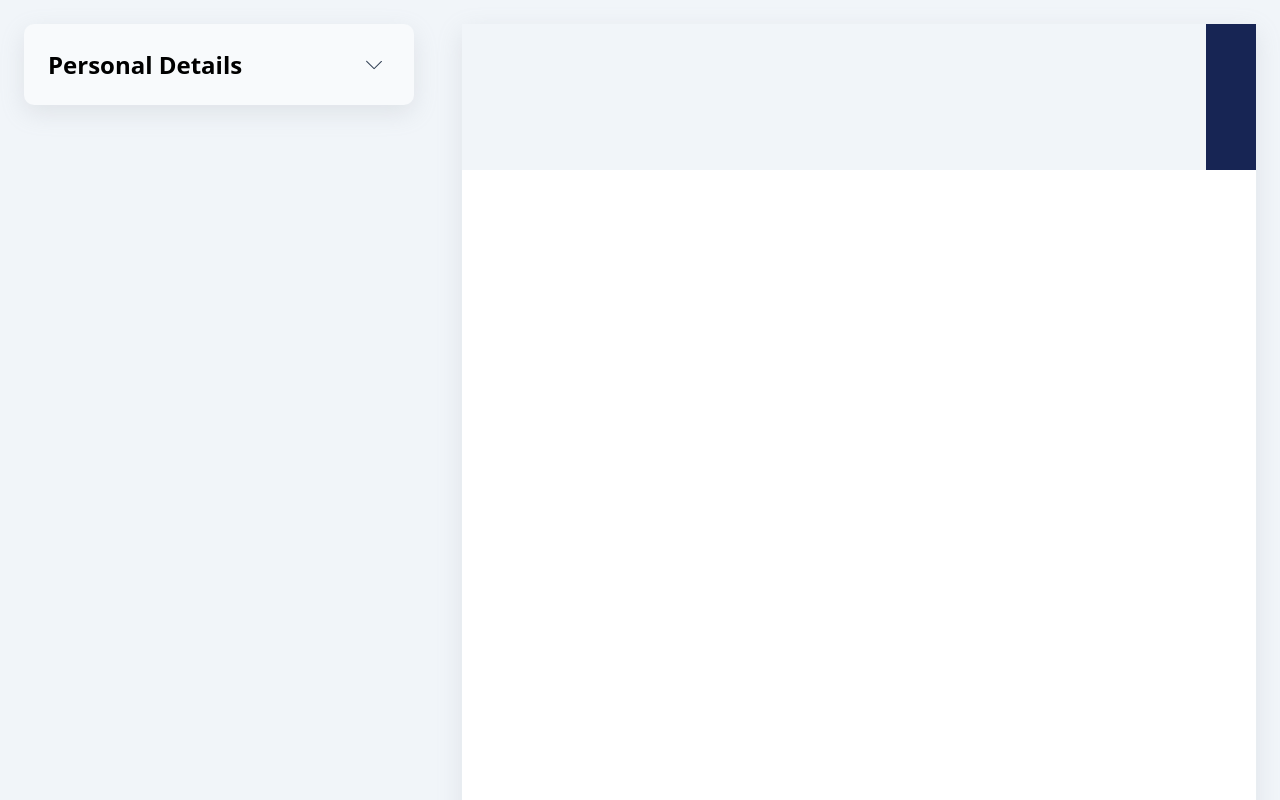
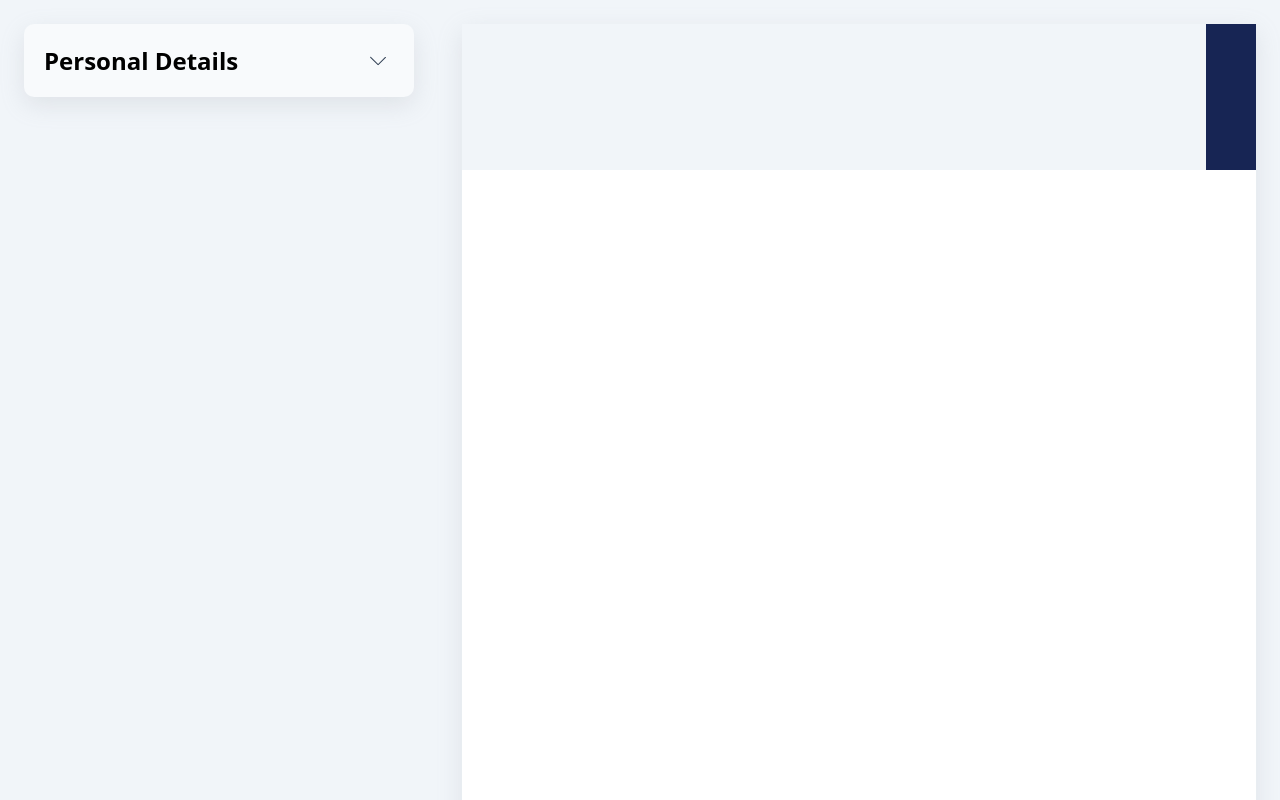
Before and after one commit to aaksant/cv-builder, a React app: page / in a window 1280 px wide. Shown: the top 800 px of the page. Built offline with nearby package versions, Linux system fonts and the light colour scheme; the HTML template or start-up script is replaced by a standard one.

Commit message:
chore: decrease form padding

```diff
--- a/src/styles/Form.css
+++ b/src/styles/Form.css
@@ -24,7 +24,7 @@ input {
 }
 
 .form {
-  padding: 1.5rem;
+  padding: 1.25rem;
   border-radius: 10px;
   box-shadow: rgba(149, 157, 165, 0.2) 0px 8px 24px;
   width: 100%;
```
